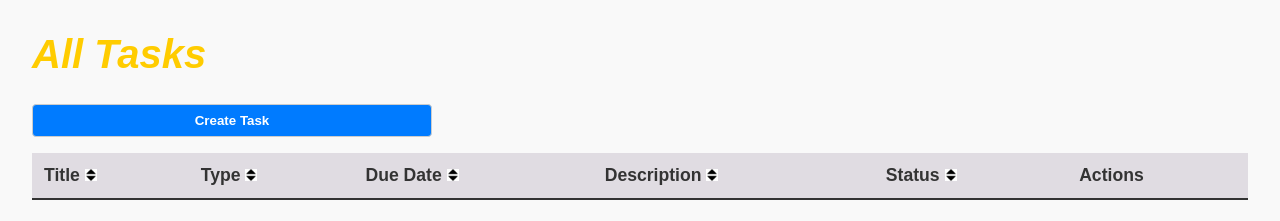
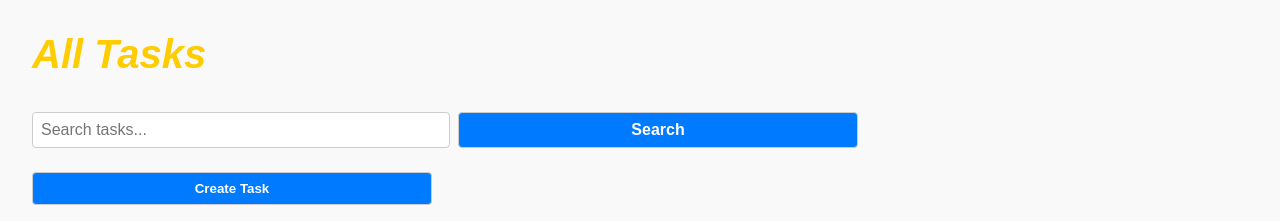
Before and after one commit to s1283/TermProject, a Flask app: page /tasks in a window 1280 px wide. Shown: the part 113-334 px from the top of the page. Run offline with Flask 3, Linux system fonts and the light colour scheme; lists and menus that the app fills with data are empty.

Commit message:
added search feature

```diff
--- a/app.py
+++ b/app.py
@@ -58,6 +58,15 @@
             statement = statement.order_by(column)
     else:
         statement = statement.order_by(Task.due_date)
+
+    search_query = request.args.get("search", "").strip().lower()
+
+    if search_query:
+        statement = statement.where(
+            Task.title.ilike(f"%{search_query}%") |
+            Task.description.ilike(f"%{search_query}%") |
+            Task.type.ilike(f"%{search_query}%")
+        )
     tasks = db.session.execute(statement).scalars().all()
     for task in tasks:
         if task.due_date.date() < now.date() and task.status not in ["Completed", "Overdue", "On-Hold"]:
--- a/static/style.css
+++ b/static/style.css
@@ -168,3 +168,20 @@
 .nav-right form {
   margin: 0;
 }
+
+.task-search-form {
+  display: flex;
+  gap: 0.5rem;
+  margin-bottom: 1rem;
+}
+
+.task-search-form input[type="text"] {
+  flex: 1;
+  padding: 0.5rem;
+  font-size: 1rem;
+}
+
+.task-search-form button {
+  padding: 0.5rem 1rem;
+  font-size: 1rem;
+}
--- a/templates/tasks.html
+++ b/templates/tasks.html
@@ -4,7 +4,10 @@
 
 {% block main %}
 <h1>All Tasks</h1>
-
+<form method="GET" action="{{ url_for('view_tasks') }}" class="task-search-form">
+  <input type="text" name="search" placeholder="Search tasks..." value="{{ request.args.get('search', '') }}">
+  <button type="submit">Search</button>
+</form>
 <form action="{{ url_for('add_task_form') }}" method="get" style="margin-bottom: 1rem;">
     <button type="submit">Create Task</button>
 </form>
```
Also changed, not shown: assignments.db.
